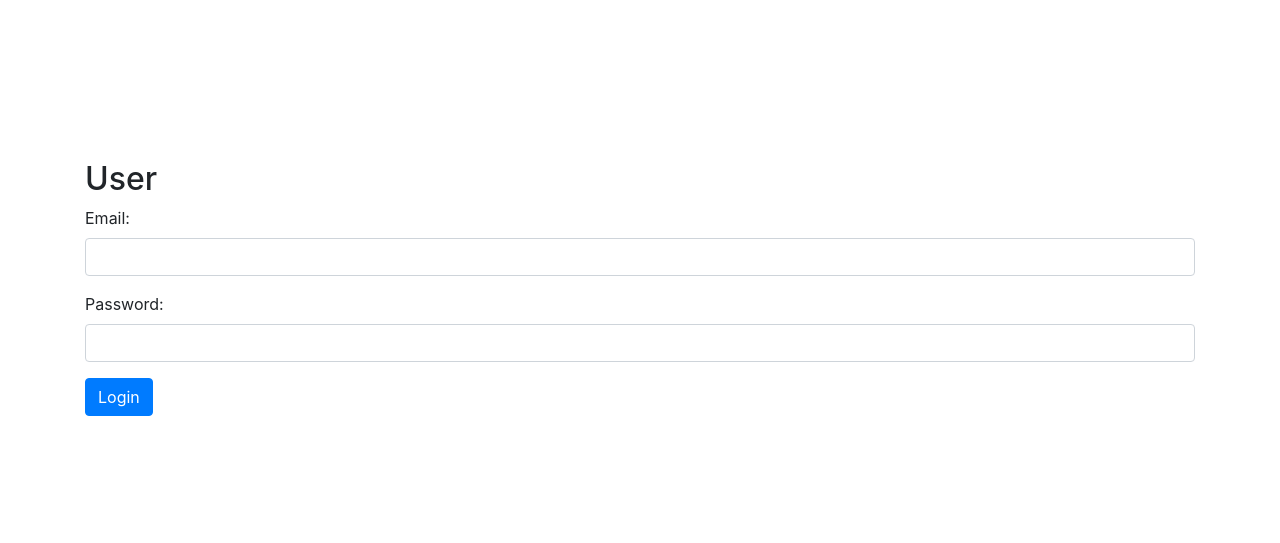
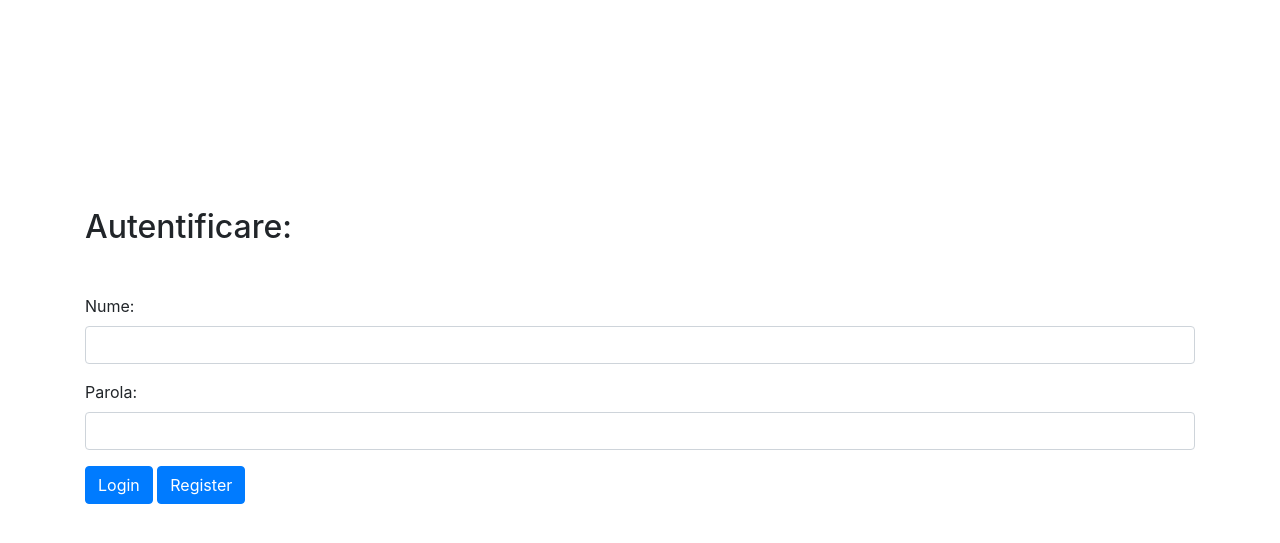
Before and after one commit to mirtleonard/Digitalization, a Django app: page / in a window 1280 px wide. Shown: the top 543 px of the page. Run offline with Django 3.2, Linux system fonts and the light colour scheme; some libraries are stand-ins or nearby versions.

Commit message:
add register

```diff
--- a/user/templates/login.html
+++ b/user/templates/login.html
@@ -12,27 +12,76 @@
 
   <div class="d-flex justify-content-center" style="margin-top: 20vh">
     <div class="container">
-      <h2> User </h2>
+      <h2 class="my-5"> Autentificare: </h2>
       <form action="{% url 'login_user' %}" method="POST">
         {% csrf_token %}
         <div class="form-group">
-          <label>Email:</label>
+          <label>Nume:</label>
           <input class="form-control" placeholder="" name="username">
         </div>
         <div class="form-group">
-          <label>Password:</label>
+          <label>Parola:</label>
           <input type="password" class="form-control" name="password">
         </div>
         <button type="submit" class="btn btn-primary">Login</button>
+        <button type="button" class="btn btn-primary" data-toggle="modal" data-target="#register">Register</button>
       </form>
     </div>
-    <div id="fail"> </div>
   </div>
 
+<div class="modal fade" id="register" role="dialog">
+    <div class="modal-dialog">
+
+      <!-- Modal content-->
+      <div class="modal-content">
+        <div class="modal-header">
+          <h4 class="modal-title">Lider</h4>
+          <button type="button" class="close" data-dismiss="modal">&times;</button>
+        </div>
+        <form action="{% url 'register' %}" method="post">
+          {% csrf_token %}
+
+          <div class="modal-body">
+
+            <div class="form-group">
+              <label for="pwd">Nume:</label>
+              <input  required="required" type="name" class="form-control"  name="username">
+            </div>
+            <div class="form-group">
+              <label for="email">Email:</label>
+              <input required="required" type="email" class="form-control" name="email">
+            </div>
+            <div class="form-group">
+              <label for="pwd">Parola:</label>
+              <input required="required" type="password" class="form-control" name="password1">
+            </div>
+            <div class="form-group">
+              <label for="pwd">Repeta parola:</label>
+              <input type="password" class="form-control" name="password2">
+            </div>
+            <div class="form-group">
+              <label for="pwd">Ramura:</label>
+              <select class="form-control" name="branch">
+                <option value="Exploratori">Exploratori</option>
+                <option value="Temerari">Temerari</option>
+                <option value="Lupisori">Lupisori</option>
+              </select>
+            </div>
+            <div class="form-group">
+              <label for="example-date-input">Data de nastere:</label>
+              <input class="form-control" required="required" type="date" value="2003-08-19" name = 'birth'>
+            </div>
+
+          </div>
+          <div class="modal-footer">
+            <button type="submit" class="btn btn-primary">Inregistreaza-te</button>
+          </div>
+        </div>
+      </form>
+
+    </div>
+  </div>
+
+
 </body>
-<script>
-  function fail() {
-      $("#fail").html("Numele sau parola incorecta.")
-  }
-</script>
 </html>
--- a/user/urls.py
+++ b/user/urls.py
@@ -3,6 +3,7 @@ from . import views
 
 urlpatterns = [
     path('', views.index, name='index'),
+    path('register', views.register, name='register'),
     path('login_user', views.login_user, name='login_user'),
     path('profile', views.profile, name='profile'),
 ]
--- a/user/views.py
+++ b/user/views.py
@@ -10,6 +10,19 @@ from user.models import User
 def index(request):
     return render(request, 'login.html')
 
+def register(request):
+    if (request.POST.get('password1') and request.POST.get('password1') != request.POST.get('password2')):
+        raise ValueError("password don't match")
+    user = User(
+    username = request.POST.get('username'),
+    email = request.POST.get('email'),
+    branch = request.POST.get('branch'),
+    birth = request.POST.get('birth'),
+    )
+    user.set_password(request.POST.get('password1')),
+    user.save()
+    return HttpResponseRedirect(reverse('index'))
+
 def login_user(request):
     username = request.POST.get('username')
     password = request.POST.get('password')
@@ -19,5 +32,6 @@ def login_user(request):
         return HttpResponseRedirect(reverse('profile'))
     return HttpResponseRedirect(reverse('index'))
 
+
 def profile(request):
     return render(request, 'profile.html')
```
